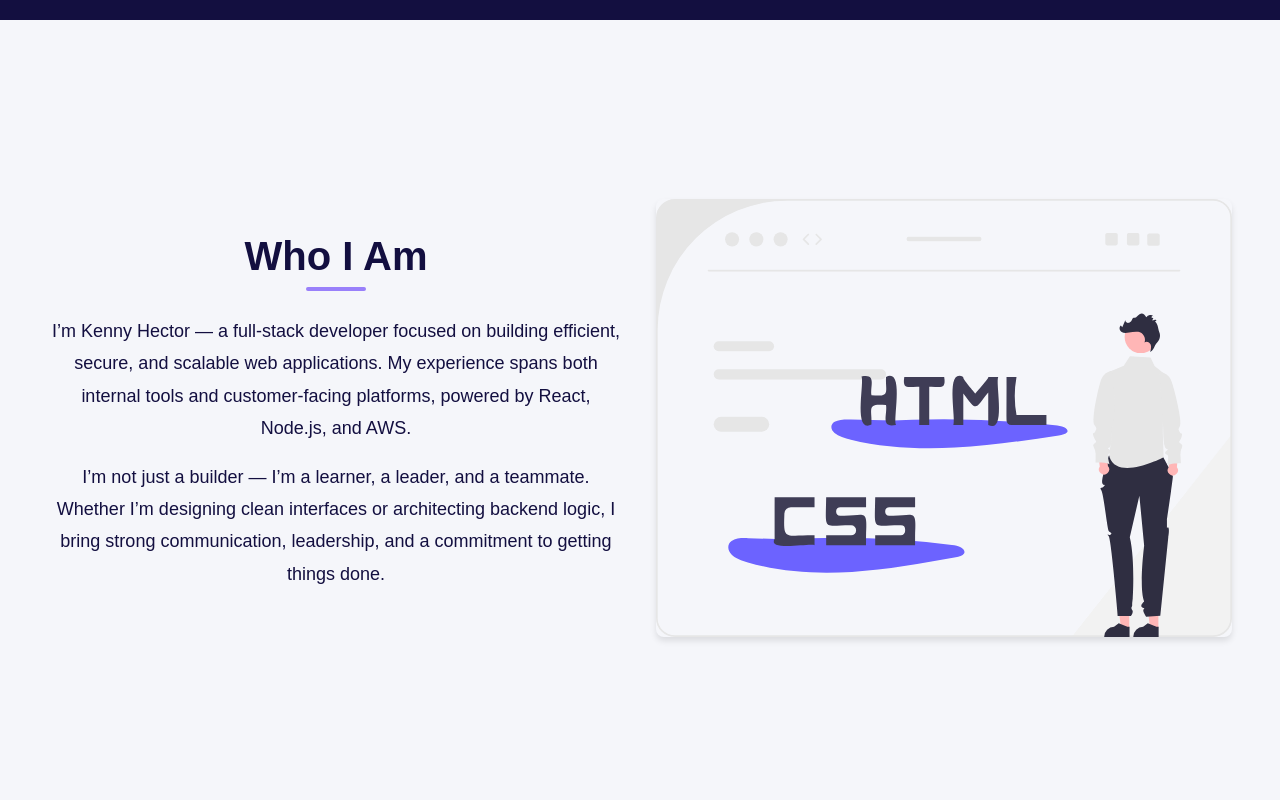
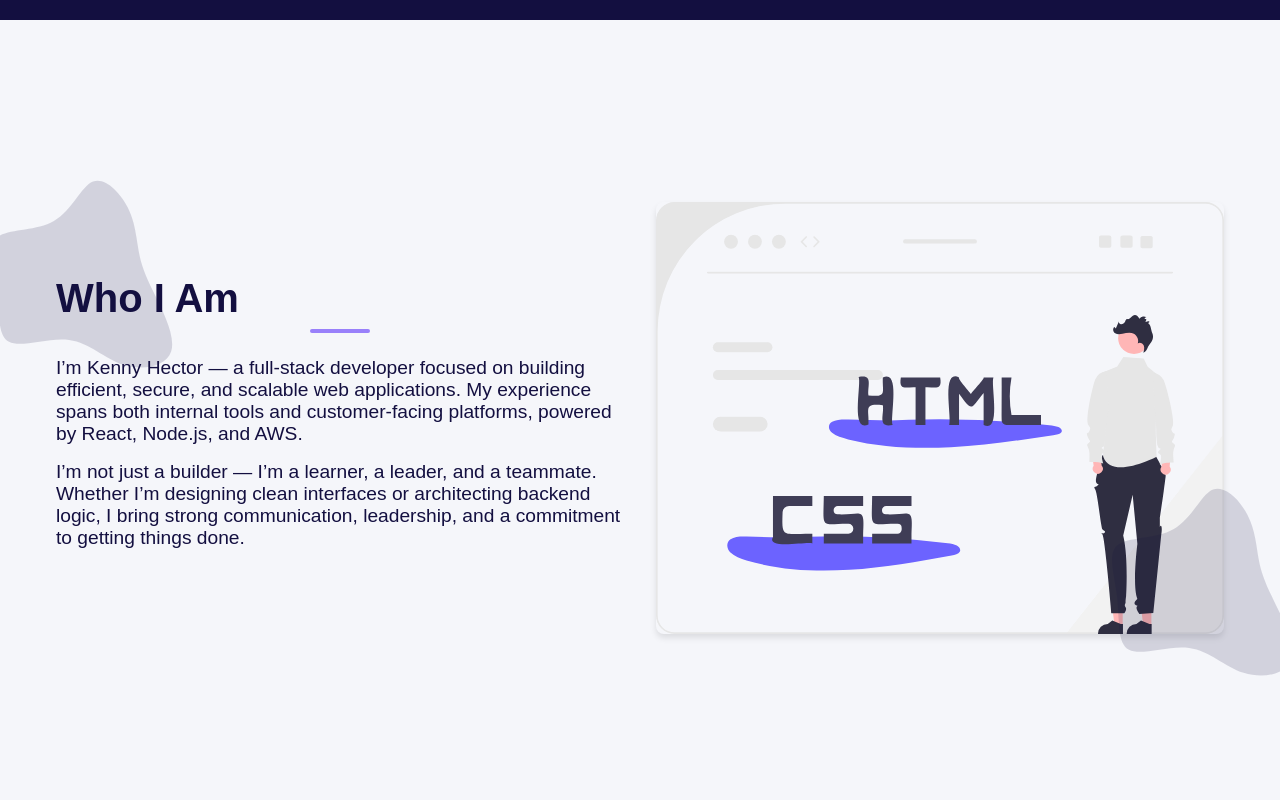
Before and after one commit to khector24/Portfolio, a React (Vite) app: page / in a window 1280 px wide. Shown: the part 780-1580 px from the top of the page. Built offline with nearby package versions, Linux system fonts and the light colour scheme.

Commit message:
Add svg blobs in the background and add bottom margin on paragrapgh tags.

```diff
--- a/src/components/WhoAmI.jsx
+++ b/src/components/WhoAmI.jsx
@@ -3,21 +3,34 @@ import "../styles/component-styles/WhoAmI.css";
 export default function WhoAmI() {
   return (
     <section className="who-am-i-section section-full-height bg-light">
+      <div className="who-am-i-wrapper">
+        <img
+          src="/src/assets/illustrations/blob.svg"
+          alt="decorative blob"
+          className="blob-image top-left"
+        />
+        <img
+          src="/src/assets/illustrations/blob.svg"
+          alt="decorative blob"
+          className="blob-image bottom-right"
+        />
+
         <div className="i-am">
           <h2 className="section-heading">Who I Am</h2>
           <p>
             I’m Kenny Hector — a full-stack developer focused on building
-          efficient, secure, and scalable web applications. My experience spans
-          both internal tools and customer-facing platforms, powered by React,
-          Node.js, and AWS.
+            efficient, secure, and scalable web applications. My experience
+            spans both internal tools and customer-facing platforms, powered by
+            React, Node.js, and AWS.
           </p>
           <p>
             I’m not just a builder — I’m a learner, a leader, and a teammate.
-          Whether I’m designing clean interfaces or architecting backend logic,
-          I bring strong communication, leadership, and a commitment to getting
-          things done.
+            Whether I’m designing clean interfaces or architecting backend
+            logic, I bring strong communication, leadership, and a commitment to
+            getting things done.
           </p>
         </div>
+
         <div className="who-am-i-image">
           <img
             src="/src/assets/illustrations/undraw_static-website_x3tn.svg"
@@ -25,11 +38,7 @@ export default function WhoAmI() {
             className="who-image"
           />
         </div>
-      {/* <img
-        src="/src/assets/illustrations/blob.svg"
-        alt="blob"
-        className="blob-image"
-      /> */}
+      </div>
     </section>
   );
 }
--- a/src/styles/component-styles/WhoAmI.css
+++ b/src/styles/component-styles/WhoAmI.css
@@ -1,38 +1,61 @@
 .who-am-i-section {
+  position: relative;
+  overflow: hidden;
+  display: flex;
+  justify-content: center;
+  align-items: center;
+  padding: 4rem 2rem;
+}
+
+.who-am-i-wrapper {
+  position: relative;
   display: flex;
   flex-direction: row;
+  align-items: center;
   justify-content: center;
-  align-items: center;
-  text-align: center;
-  padding: 4rem 2rem;
+  width: 100%;
+  max-width: 1200px;
+  z-index: 1;
+}
+
+.blob-image {
+  position: absolute;
+  width: 300px;
+  opacity: 0.15;
+  z-index: 0;
+  pointer-events: none;
+}
+
+.blob-image.top-left {
+  top: -60px;
+  left: -100px;
+}
+
+.blob-image.bottom-right {
+  bottom: -80px;
+  right: -120px;
 }
 
 .i-am {
   flex: 1;
+  padding: 1rem;
   max-width: 800px;
-  margin: 0 auto;
   animation: fadeIn 0.8s ease-in;
 }
 
 .i-am p {
-  font-size: 1.125rem;
-  line-height: 1.8;
   margin-bottom: 1rem;
-  color: var(--bg-primary);
+  font-size: 1.2rem;
 }
 
 .who-am-i-image {
   flex: 1;
+  padding: 1rem;
 }
 
-.who-am-i-image img {
+.who-image {
   width: 100%;
   height: auto;
   border-radius: 8px;
   box-shadow: 0 4px 6px rgba(0, 0, 0, 0.1);
 }
-
-.i-am,
-.who-am-i-image {
-  padding: 1rem;
-}
```
Lines whose indentation alone changed are shown as unchanged.
